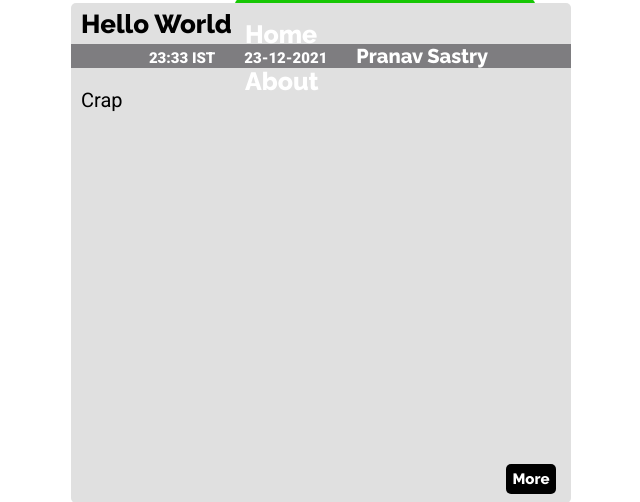
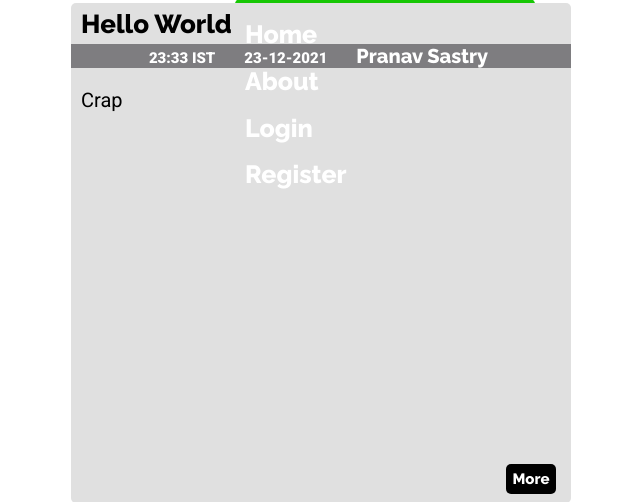
Before and after one commit to pranftw/flask_it, a Flask app: page / in a window 1280 px wide. Shown: the part 131-633 px from the top of the page, without its empty margins (437-1077 px from the left). Run offline with Flask 2, Linux system fonts and the light colour scheme.

Commit message:
Updated layout.html

```diff
--- a/templates/layout.html
+++ b/templates/layout.html
@@ -19,6 +19,8 @@
     <div style="height:10px;"></div>
     <h1 style="font-size:25px;margin-top:10px;"><a href="/home" style="text-decoration:none;color:white;">Home</a></h1>
     <h1 style="font-size:25px;margin-top:10px;"><a href="/about" style="text-decoration:none;color:white;">About</a></h1>
+    <h1 style="font-size:25px;margin-top:10px;"><a href="/login" style="text-decoration:none;color:white;">Login</a></h1>
+    <h1 style="font-size:25px;margin-top:10px;"><a href="/register" style="text-decoration:none;color:white;">Register</a></h1>
   </div>
   <div style="margin-top:-590px;height:0px;"></div>
   <div>
```
